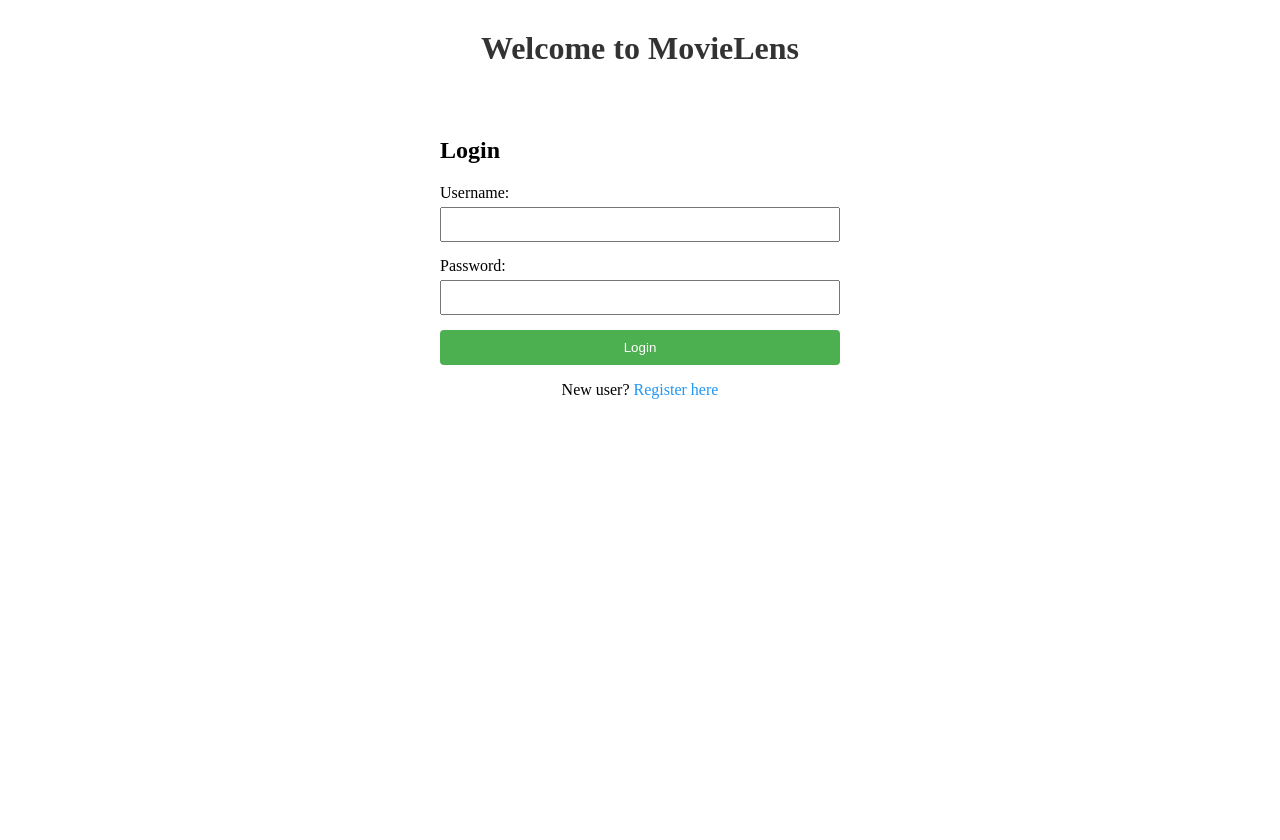
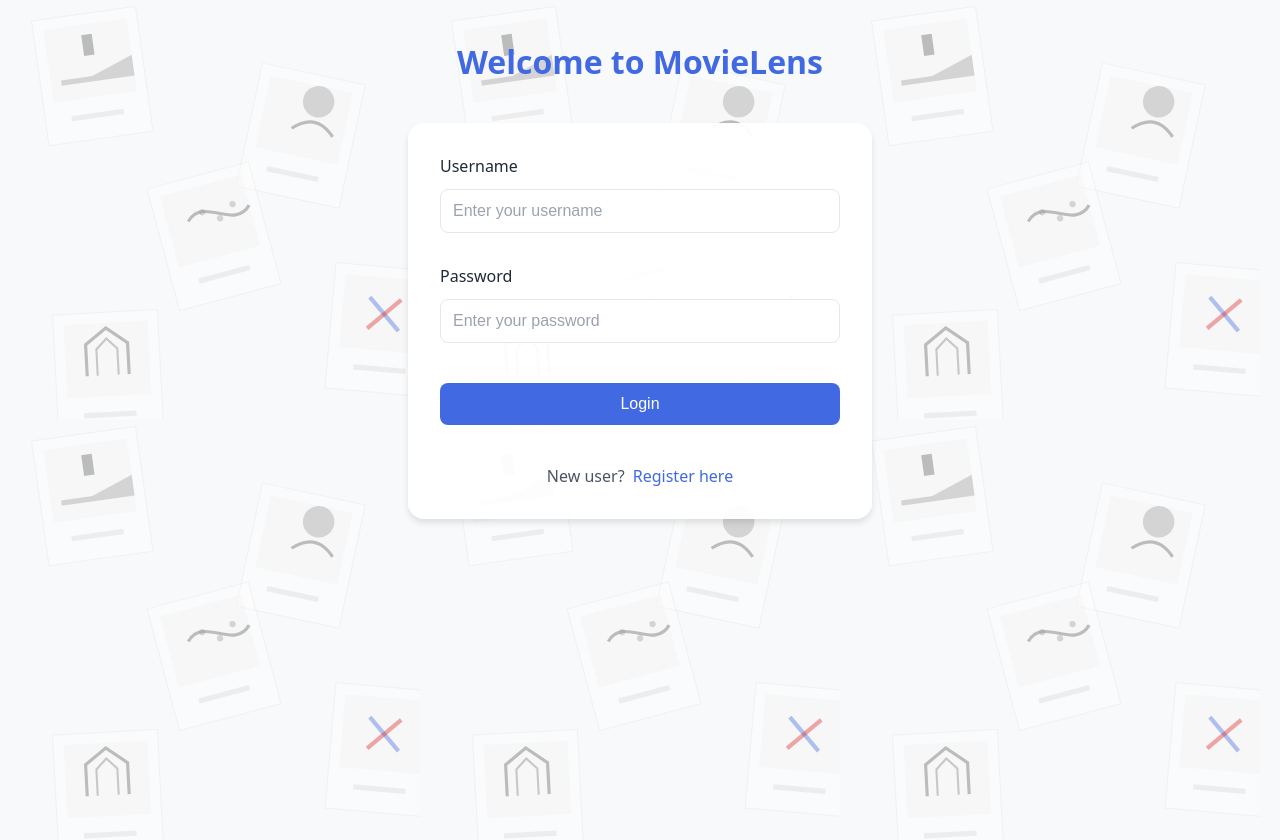
Before and after one commit to 1ncipient/CockroachDB-DeepDive, a Flask app: page /auth/login in a window 1280 px wide. Before the commit the page ends 399 px from the top, so only its background shows below. Run offline with Flask 3, Linux system fonts and the light colour scheme; parts of the project's set-up code (start-up, migrations or seed data) failed here and were passed over.

Commit message:
Improving the front-end for the login / registration pages to look nicer (#29)
* Revert to prior changes, I enabled the log to debug my code

* Add logout button and route to /auth/logout, which instantly routes to the login page.

* Change login and registration to pages to look more modern

* Add random scattered polaroids as background of the login and registration pages

* Fix scroll issue

* Recolor welcome text properly

```diff
--- a/application.py
+++ b/application.py
@@ -17,7 +17,12 @@ def create_app(name=None):
     app.secret_key = "super-secret-key"
 
     # Enable debug mode
-    app.debug = True
+    # app.debug = True
+
+    app.logger.disabled = True
+    log = logging.getLogger('werkzeug')
+    # Set this to False to enable logging
+    log.disabled = True
 
     # Session config
     app.config.update(
@@ -74,4 +79,5 @@ def create_app(name=None):
 
 if __name__ == "__main__":
     app = create_app()
+    app.logger.info("Running app...")
     app.run(debug=True)
--- a/movieRatingSystem/auth/auth.py
+++ b/movieRatingSystem/auth/auth.py
@@ -35,7 +35,6 @@ def login_post():
             user = auth_manager.login_user(username, password)
             if user:
                 session['user_id'] = user.id
-                flash(f"Welcome, {user.username}!", "success")
                 return redirect('/home')  # redirect to /home/
             else:
                 flash("Invalid username or password.", "danger")
--- a/movieRatingSystem/static/auth_styles.css
+++ b/movieRatingSystem/static/auth_styles.css
@@ -1,79 +1,116 @@
+/* auth_styles.css */
+body {
+    font-family: system-ui, -apple-system, sans-serif;
+    background-color: #f8f9fa;
+    background-image: url('/static/images/polaroid-bg.svg');
+    background-repeat: repeat;
+    min-height: 100vh;
+    margin: 0;
+    padding: 0;  /* Remove padding */
+    height: 100vh;  /* Set exact viewport height */
+    overflow: hidden;  /* Prevent scrolling */
+}
+
+.welcome-header {
+    text-align: center;
+    margin: 40px 0;  /* Reduce margin */
+    color: #4169e1;
+}
+
 .auth-forms {
     max-width: 400px;
-    margin: 20px auto;
-    padding: 20px;
+    margin: 0 auto;  /* Remove top/bottom margin */
+    padding: 32px;  /* Reduce padding */
+    background: rgba(255, 255, 255, 0.95);
+    border-radius: 16px;
+    box-shadow: 0 4px 6px rgba(0, 0, 0, 0.1);
 }
 
 .form-group {
-    margin-bottom: 15px;
+    margin-bottom: 32px;
 }
 
 .form-group label {
     display: block;
-    margin-bottom: 5px;
+    margin-bottom: 12px;
+    font-size: 1rem;
+    font-weight: 500;
+    color: #1f2937;
 }
 
 .form-group input {
     width: 100%;
-    padding: 8px;
+    padding: 12px;
+    background-color: white;
+    border: 1px solid #e5e7eb;
+    border-radius: 8px;
+    font-size: 1rem;
+    color: #1f2937;
     box-sizing: border-box;
 }
 
-.form-text {
-    display: block;
-    margin-top: 5px;
-    font-size: 0.875em;
-    color: #6c757d;
+.form-group input:focus {
+    outline: none;
+    border-color: #4169e1;
+    box-shadow: 0 0 0 2px rgba(65, 105, 225, 0.1);
+}
+
+.form-group input::placeholder {
+    color: #9ca3af;
+}
+
+button, .btn {
+    width: 100%;
+    padding: 12px;
+    background-color: #4169e1;
+    color: white;
+    border: none;
+    border-radius: 8px;
+    font-size: 1rem;
+    font-weight: 500;
+    cursor: pointer;
+    transition: background-color 0.2s;
+    margin: 8px 0;
+}
+
+button:hover, .btn:hover {
+    background-color: #3451b2;
+}
+
+.register-link {
+    text-align: center;
+    margin-top: 32px;
+}
+
+.register-link span {
+    color: #4b5563;
+    font-size: 1rem;
+}
+
+.register-link a {
+    color: #4169e1;
+    text-decoration: none;
+    font-size: 1rem;
+    margin-left: 4px;
 }
 
 .messages {
-    margin: 20px 0;
+    max-width: 400px;
+    margin: 20px auto;
 }
 
 .success {
-    color: green;
-    padding: 10px;
-    margin: 5px 0;
-    background-color: #e8f5e9;
+    background-color: #ecfdf5;
+    color: #047857;
+    padding: 12px;
+    border-radius: 8px;
+    margin: 8px 0;
 }
 
 .danger {
-    color: red;
-    padding: 10px;
-    margin: 5px 0;
-    background-color: #ffebee;
+    background-color: #fef2f2;
+    color: #b91c1c;
+    padding: 12px;
+    border-radius: 8px;
+    margin: 8px 0;
 }
-
-button {
-    background-color: #4CAF50;
-    color: white;
-    padding: 10px 15px;
-    border: none;
-    border-radius: 4px;
-    cursor: pointer;
-    width: 100%;
-}
-
-button:hover {
-    background-color: #45a049;
-}
-
-.welcome-header {
-    text-align: center;
-    margin: 30px 0;
-    color: #333;
-}
-
-.register-link, .login-link {
-    text-align: center;
-    margin-top: 15px;
-}
-
-.register-link a, .login-link a {
-    color: #2196F3;
-    text-decoration: none;
-}
-
-.register-link a:hover, .login-link a:hover {
-    text-decoration: underline;
-}
--- a/movieRatingSystem/templates/base.html
+++ b/movieRatingSystem/templates/base.html
@@ -1,9 +1,6 @@
 <!DOCTYPE html>
-<html lang="en">
+<html>
 <head>
-    <meta charset="UTF-8">
-    <meta name="viewport" content="width=device-width, initial-scale=1.0">
-    <title>CS4411 Movie Database</title>
     <link rel="stylesheet" href="{{ url_for('static', filename='auth_styles.css') }}">
 </head>
 <body>
@@ -17,23 +14,23 @@
         </div>
     {% else %}
         <div class="auth-forms">
-            <div class="login-form">
-                <h2>Login</h2>
-                <form method="POST" action="{{ url_for('auth.login') }}">
+            <form action="{{ url_for('auth.login_post') }}" method="POST" class="login-form">
                 <div class="form-group">
-                        <label for="username">Username:</label>
-                        <input type="text" id="username" name="username" required>
+                    <label>Username</label>
+                    <input type="text" name="username" placeholder="Enter your username" required>
                 </div>
+
                 <div class="form-group">
-                        <label for="password">Password:</label>
-                        <input type="password" id="password" name="password" required>
+                    <label>Password</label>
+                    <input type="password" name="password" placeholder="Enter your password" required>
                 </div>
+
                 <button type="submit">Login</button>
             </form>
-            </div>
 
             <div class="register-link">
-                <p>New user? <a href="{{ url_for('auth.register') }}">Register here</a></p>
+                <span>New user?</span>
+                <a href="{{ url_for('auth.register') }}">Register here</a>
             </div>
         </div>
     {% endif %}
@@ -42,7 +39,9 @@
         {% if messages %}
             <div class="messages">
                 {% for category, message in messages %}
-                    <div class="{{ category }}">{{ message }}</div>
+                    <div class="{{ category }}">
+                        {{ message }}
+                    </div>
                 {% endfor %}
             </div>
         {% endif %}
```
Also changed, not shown: movieRatingSystem/dash_main/dash_pages.py (+15 -0 lines), movieRatingSystem/templates/register.html (+14 -17 lines), movieRatingSystem/static/images/polaroid-bg.svg (added). Lines whose indentation alone changed are shown as unchanged.
